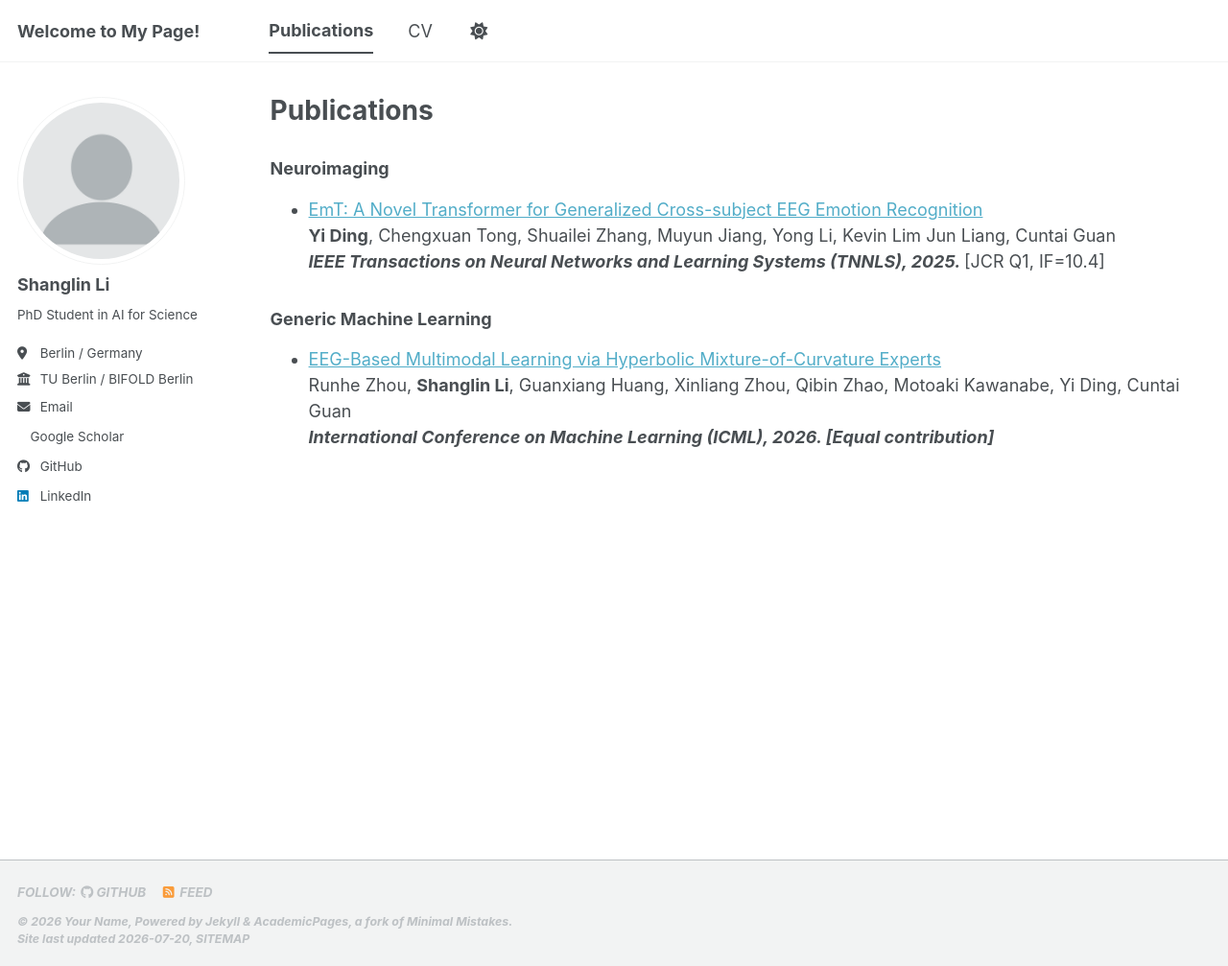
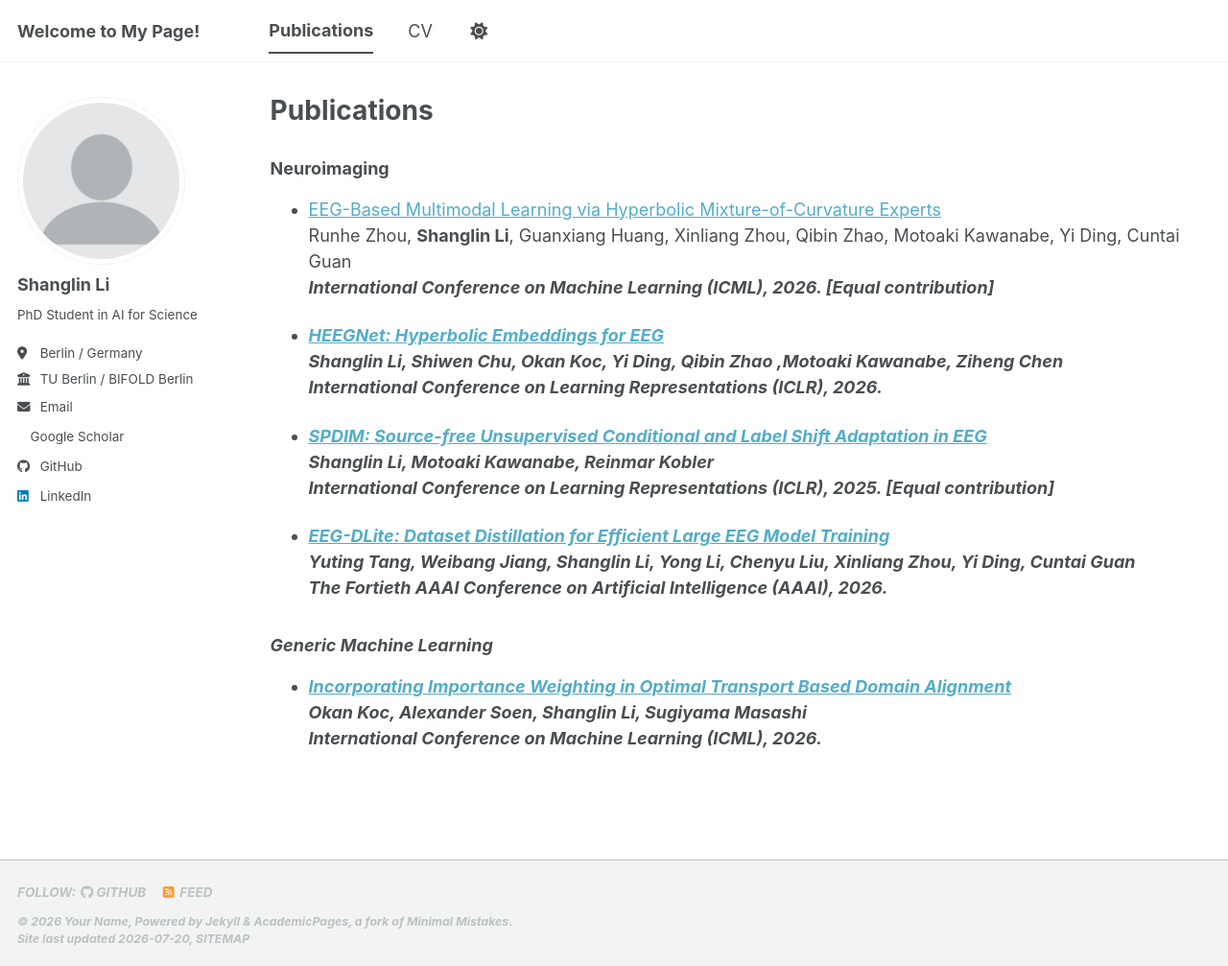
Before and after one commit to fightlesliefigt/fightlesliefigt.github.io, a Jekyll site: the page built from _pages/publications.html, in a window 1280 px wide and 1007 px high. Shown: the whole window at 96% size. Built offline with Jekyll 4.4.1, drawn with Linux system fonts in a browser that asks for light colours; a style sheet for code colours, icons or effects is not loaded.

Commit message:
Update publications.html

```diff
--- a/_pages/publications.html
+++ b/_pages/publications.html
@@ -7,20 +7,45 @@ author_profile: true
 
 <h3>Neuroimaging</h3>
 <ul>
-<li><p><a href="https://ieeexplore.ieee.org/document/10960695">EmT: A Novel Transformer for Generalized Cross-subject EEG Emotion Recognition</a> <br />
-<b>Yi Ding</b>, Chengxuan Tong, Shuailei Zhang, Muyun Jiang, Yong Li, Kevin Lim Jun Liang, Cuntai Guan <br />
-<i><b>IEEE Transactions on Neural Networks and Learning Systems (TNNLS), 2025. </b></i>[JCR Q1, IF=10.4]
-</li>
+<li><p>
+<a href="https://openreview.net/forum?id=VSn4wLFd2p">EEG-Based Multimodal Learning via Hyperbolic Mixture-of-Curvature Experts</a><br />
+Runhe Zhou, <b>Shanglin Li</b>, Guanxiang Huang, Xinliang Zhou, Qibin Zhao, Motoaki Kawanabe, Yi Ding, Cuntai Guan<br />
+<i><b>International Conference on Machine Learning (ICML), 2026. [Equal contribution]
+</p></li>
+</ul>
+
+
+<ul>
+<li><p>
+<a href="https://openreview.net/forum?id=CoQw1dXtGb">HEEGNet: Hyperbolic Embeddings for EEG</a><br />
+<b>Shanglin Li</b>, Shiwen Chu, Okan Koc, Yi Ding, Qibin Zhao ,Motoaki Kawanabe, Ziheng Chen<br />
+<i><b>International Conference on  Learning Representations (ICLR), 2026.
+</p></li>
+</ul>
+
+
+<ul>
+<li><p>
+<a href="https://openreview.net/forum?id=CoQw1dXtGb">SPDIM: Source-free Unsupervised Conditional and Label Shift Adaptation in EEG</a><br />
+<b>Shanglin Li</b>,  Motoaki Kawanabe, Reinmar Kobler<br />
+<i><b>International Conference on  Learning Representations (ICLR), 2025. [Equal contribution]
+</p></li>
 </ul>
 
 
 
+<ul>
+<li><p> <a href="https://ojs.aaai.org/index.php/AAAI/article/view/38830"> EEG-DLite: Dataset Distillation for Efficient Large EEG Model Training </a><br />
+Yuting Tang, Weibang Jiang, <b>Shanglin Li</b>, Yong Li, Chenyu Liu, Xinliang Zhou, Yi Ding, Cuntai Guan <br />
+<i><b>The Fortieth AAAI Conference on Artificial Intelligence (AAAI), 2026.
+</p></li>
+</ul>
 
 <h3>Generic Machine Learning</h3>
 <ul>
 <li><p>
-<a href="https://arxiv.org/abs/2604.12579">EEG-Based Multimodal Learning via Hyperbolic Mixture-of-Curvature Experts</a><br />
-Runhe Zhou, <b>Shanglin Li</b>, Guanxiang Huang, Xinliang Zhou, Qibin Zhao, Motoaki Kawanabe, Yi Ding, Cuntai Guan<br />
-<i><b>International Conference on Machine Learning (ICML), 2026. [Equal contribution]
+<a href="https://openreview.net/forum?id=R8HbSt2J4e">Incorporating Importance Weighting in Optimal Transport Based Domain Alignment</a><br />
+Okan Koc, Alexander Soen, <b>Shanglin Li</b>, Sugiyama Masashi<br />
+<i><b>International Conference on Machine Learning (ICML), 2026.
 </p></li>
 </ul>
```
